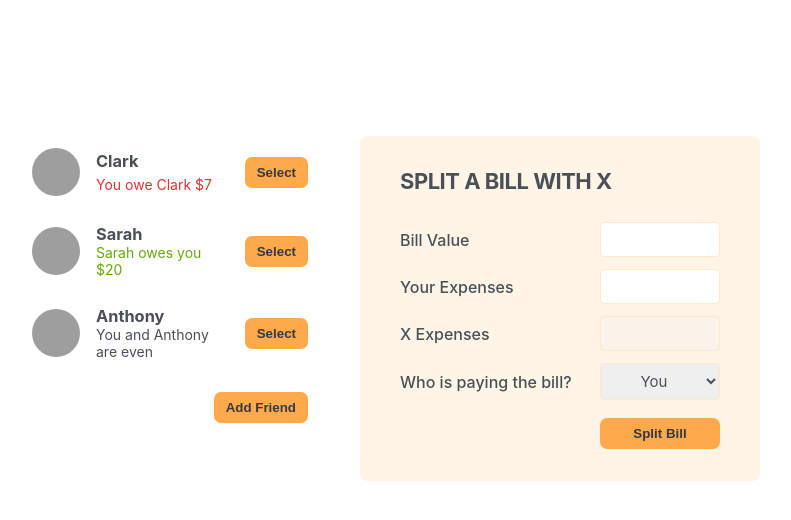
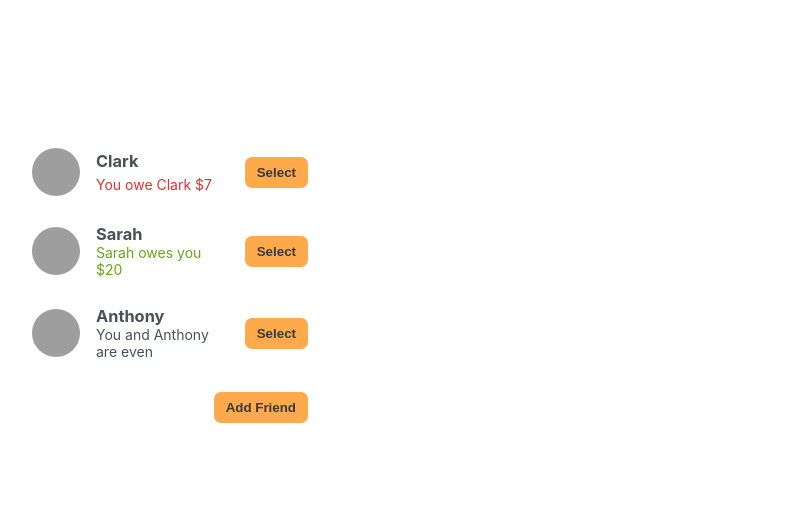
Before and after one commit to perez-kay/eat-n-split, a React (Create React App) app: page / in a window 1280 px wide. Shown: the top 520 px of the page, without its empty margins (250-1041 px from the left). Built offline with nearby package versions, Linux system fonts and the light colour scheme; grey boxes are pictures that could not be loaded; the HTML template or start-up script is replaced by a standard one.

Commit message:
selecting a friend and creating controlled elements

```diff
--- a/src/App.js
+++ b/src/App.js
@@ -32,6 +32,7 @@ function Button({ children, onClick }) {
 function App() {
   const [showAddFriend, setShowAddFriend] = useState(false);
   const [friends, setFriends] = useState(initialFriends);
+  const [currFriend, setCurrFriend] = useState(null);
 
   function handleShowAddFriend() {
     setShowAddFriend((show) => !show);
@@ -42,33 +43,49 @@ function App() {
     setShowAddFriend(false);
   }
 
+  function handleSelectFriend(friend) {
+    if (currFriend?.id === friend.id) {
+      setCurrFriend(null);
+    } else setCurrFriend(friend);
+    setShowAddFriend(false);
+  }
+
   return (
     <div className="app">
       <div className="sidebar">
-        <FriendsList friends={friends} />
+        <FriendsList
+          friends={friends}
+          onSelectFriend={handleSelectFriend}
+          currFriend={currFriend}
+        />
         {showAddFriend && <FormAddFriend onAddFriend={handleAddFriend} />}
         <Button onClick={handleShowAddFriend}>
           {showAddFriend ? 'Close' : 'Add Friend'}
         </Button>
       </div>
-      <FormSplitBill />
+      <FormSplitBill currFriend={currFriend} />
     </div>
   );
 }
 
-function FriendsList({ friends }) {
+function FriendsList({ friends, onSelectFriend, currFriend }) {
   return (
     <ul>
       {friends.map((friend) => (
-        <Friend friend={friend} key={friend.id} />
+        <Friend
+          friend={friend}
+          key={friend.id}
+          onSelectFriend={onSelectFriend}
+          currFriend={currFriend}
+        />
       ))}
     </ul>
   );
 }
 
-function Friend({ friend }) {
+function Friend({ friend, onSelectFriend, currFriend }) {
   return (
-    <li>
+    <li className={currFriend?.id === friend.id ? 'selected' : ''}>
       <img src={friend.image} alt={friend.name} />
       <h3>{friend.name}</h3>
 
@@ -83,7 +100,9 @@ function Friend({ friend }) {
           {friend.name} owes you ${friend.balance}
         </p>
       )}
-      <Button>Select</Button>
+      <Button onClick={() => onSelectFriend(friend)}>
+        {currFriend?.id === friend.id ? 'Close' : 'Select'}
+      </Button>
     </li>
   );
 }
@@ -127,20 +146,34 @@ function FormAddFriend({ onAddFriend }) {
   );
 }
 
-function FormSplitBill() {
+function FormSplitBill({ currFriend }) {
+  const [bill, setBill] = useState('');
+  const [userExpense, setUserExpense] = useState('');
+  const friendExpense = bill ? bill - userExpense : '';
+  const [whoPays, setWhoPays] = useState('user');
+
+  if (!currFriend) return;
   return (
     <form className="form-split-bill">
-      <h2>Split a bill with X</h2>
+      <h2>Split a bill with {currFriend.name}</h2>
       <label>Bill Value</label>
-      <input type="text" />
+      <input
+        type="text"
+        value={bill}
+        onChange={(e) => setBill(Number(e.target.value))}
+      />
       <label>Your Expenses</label>
-      <input type="text" />
-      <label>X Expenses</label>
-      <input type="text" disabled />
+      <input
+        type="text"
+        value={userExpense}
+        onChange={(e) => setUserExpense(Number(e.target.value))}
+      />
+      <label>{currFriend.name}'s Expenses</label>
+      <input type="text" disabled value={friendExpense} />
       <label>Who is paying the bill?</label>
-      <select name="" id="">
+      <select value={whoPays} onChange={(e) => setWhoPays(e.target.value)}>
         <option value="user">You</option>
-        <option value="friend">X</option>
+        <option value="friend">{currFriend.name}</option>
       </select>
       <Button>Split Bill</Button>
     </form>
```
